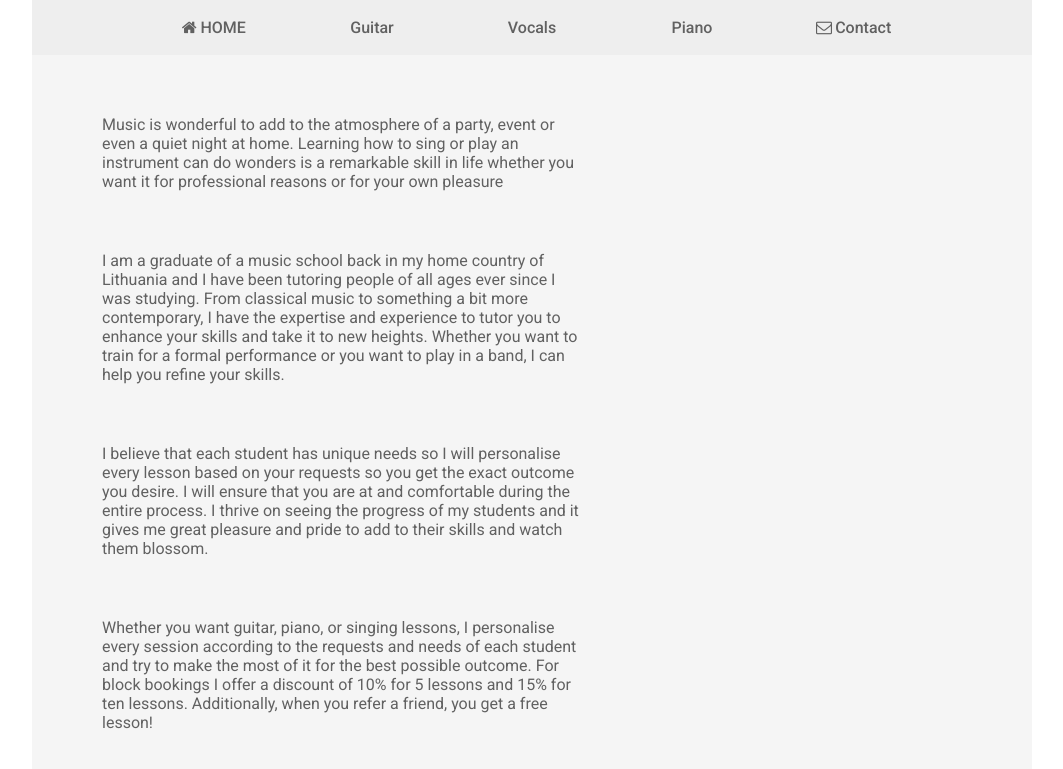
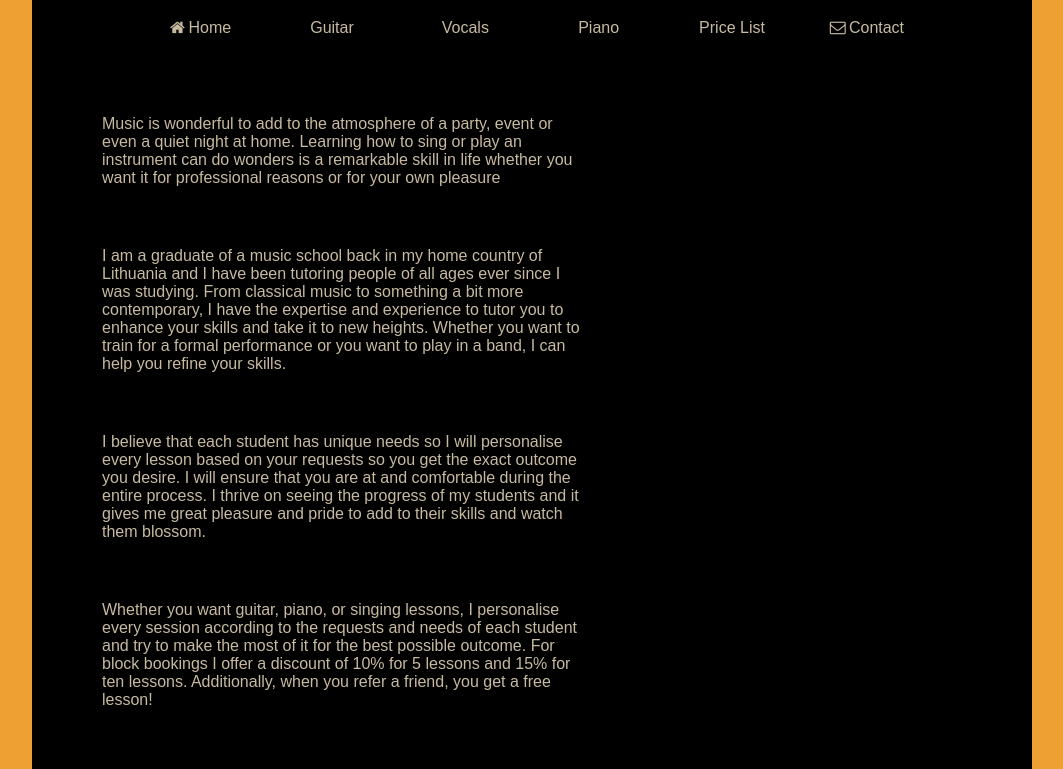
Before and after one commit to Kratak/LEARNING-layout, a React (Create React App) app: page / in a window 1280 px wide. Shown: the top 769 px of the page, without its empty margins (108-1171 px from the left). Built offline with nearby package versions, Linux system fonts and the light colour scheme.

Commit message:
Fits customer consult
Style changes
Adding of price list
	for future login page for managing, comment section

for next days wrap MUSIC sections to one button
make a gradient color for background and logos
picture sections

```diff
--- a/public/index.html
+++ b/public/index.html
@@ -7,7 +7,7 @@
     <link rel="stylesheet" href="./css/fontello.css">
     <link rel="manifest" href="%PUBLIC_URL%/manifest.json">
     <!-- <link rel="shortcut icon" href="%PUBLIC_URL%/favicon.ico"> -->
-    <link href="https://fonts.googleapis.com/css?family=Roboto:400,500,700,900" rel="stylesheet">
+    <link href="https://fonts.googleapis.com/css?family=Source+Sans+Pro:300,400,600,700,900" rel="stylesheet">
 
     <title>Gintare Kairyte</title>
   </head>
--- a/src/layout/componets/main.js
+++ b/src/layout/componets/main.js
@@ -1,6 +1,6 @@
 import React, { Component } from 'react';
 import '../page.css';
-import {mainCont,guitar, piano, vocals, contact} from '../db';
+import {mainCont,guitar, piano, vocals, contact, pricelists} from '../db';
 
 const Ome={
     def:{},
@@ -35,6 +35,12 @@ const Ome={
     {/* <article className="con">{contact[4]}</article>
     <article className="con">{contact[5]}</article> */}
     </div>,
+    pricelist:
+    <div>
+    <article>{pricelists[1]}</article>
+    <article>{pricelists[2]}</article>
+    <article>{pricelists[3]}</article>
+    </div>,
 
 }
 const Main =(props) => {
--- a/src/layout/db.js
+++ b/src/layout/db.js
@@ -125,4 +125,29 @@ const contact={
 <span>sss</span>,
 };
 
-export {mainCont,guitar, piano, vocals, contact};
+const pricelists ={
+    1:
+    <span>
+    <h2>Price List:</h2>
+    </span>,
+    2:
+    <span>
+    <h5>Piano / Vocals</h5>
+    <br/>
+    <p>30min - £20</p>
+    <p>1hr- £35</p>
+    <p>5hrs- £165 (instead of £175)</p>
+    <p>10hrs - £300 (instead of £350</p>
+    </span>,
+    3:
+    <span>
+    <h5>Guitar</h5>
+    <br/>
+    <p>30min - £17</p>
+    <p>1hr- £25</p>
+    <p>10hrs - £225 (instead of 250)</p>
+    </span>,
+    };
+
+
+export {mainCont,guitar, piano, vocals, contact, pricelists};
--- a/src/layout/page.css
+++ b/src/layout/page.css
@@ -2,8 +2,9 @@
 :root{
     --red-2: hsl(355, 65%, 65%);
     --red: hsl( 5, 48%, 51%);
-    --orange:   hsl( 29, 54%, 61%);
+    --orange:   rgb(199, 186, 161);
     --orange-2: hsl( 39, 67%, 69%);
+    --orange-3:rgb(238, 160, 50);
     --cyan:   hsl(187, 47%, 55%);
     --blue:   hsl(207, 82%, 66%);
     --blue-2:   hsl(207, 71%, 49%);
@@ -21,12 +22,12 @@
     --dark-900: #212121;
     }
 *{
-    font-family: 'Roboto', sans-serif;
-    color: var(--dark-700);
+    font-family: 'RobSource Sans Pro', sans-serif;
+    color: var(--orange);
     box-sizing: border-box;
 }
 html{
-    background-color: white;
+    background-color:var(--orange-3);
 }
 .icon-vcard:before { content: '\e800'; }
 .icon-mail:before { content: '\e803'; }
@@ -35,7 +36,7 @@ html{
 .icon-mail-alt:before { content: '\f0e0'; }
 .icon-google:before { content: '\f1a0'; }
 .Container {
-    background-color: var(--dark-100);
+    background-color: black;
     margin: 0 auto;
     min-height: 700px;
     padding-bottom: 30px;
@@ -43,12 +44,13 @@ html{
 }
 
 .nava{
-    background-color: var(--dark-200);
+    background-color: black;
     display: flex;
     padding: 10px;
     padding-left: 100px;
     padding-right: 100px;
     width: 100%;
+
 }
 .nava button {
     background-color: transparent;
@@ -64,7 +66,7 @@ html{
 }
 .nava button:hover{
     cursor: pointer;
-    background-color: var(--dark-100);
+    background-color: var(--dark-900);
 }
 .mainart div {
     margin-top: 40px;
--- a/src/layout/page.js
+++ b/src/layout/page.js
@@ -1,12 +1,9 @@
 import React, { Component } from 'react';
 
 import './page.css';
-// import '../../public/css/animation.css';
-// import Contact from './componets/contact';
+
 import Fotter from './componets/fotter';
-import {Main, Ome} from './componets/main'
-
-// import {mainCont,guitar, piano, vocals} from './db';
+import {Main, Ome} from './componets/main';
 
 class Page extends Component {
     constructor(){
@@ -18,6 +15,7 @@ class Page extends Component {
         voc: Ome.vocalss,
         pian: Ome.pianos,
         con: Ome.contact,
+        plist: Ome.pricelist,
     };
 }
 
@@ -25,10 +23,11 @@ class Page extends Component {
     return (
       <div className="Container">
         <div className="nava">
-         <button onClick={this.gohome.bind(this)}><i class="icon-home"></i>HOME</button>
+         <button onClick={this.gohome.bind(this)}><i class="icon-home"></i>Home</button>
          <button onClick={this.gogug.bind(this)}>Guitar</button>
          <button onClick={this.govoc.bind(this)}>Vocals</button>
          <button onClick={this.govpian.bind(this)}>Piano</button>
+         <button onClick={this.goplist.bind(this)}>Price List</button>
          <button onClick={this.gocon.bind(this)}><i class="icon-mail"></i>Contact</button>
         </div>
         <Main val = {this.state.def} />
@@ -41,26 +40,37 @@ class Page extends Component {
      this.setState(
          {def: this.state.home}
      )
+     document.title = 'Gintare Kairyte';
   }
   gogug(){
     this.setState(
         {def: this.state.gug}
     )
+    document.title = 'Guitar lesson - Gintare Kairyte';
  }
  govoc(){
     this.setState(
         {def: this.state.voc}
     )
+    document.title = 'Vocal lesson - Gintare Kairyte';
  }
  govpian(){
     this.setState(
         {def: this.state.pian}
     )
+    document.title = 'Piano lesson - Gintare Kairyte';
  }
  gocon(){
     this.setState(
         {def: this.state.cont}
     )
+    document.title = 'Contact - Gintare Kairyte';
+ }
+ goplist(){
+    this.setState(
+        {def: this.state.plist}
+    )
+    document.title = 'Price List - Gintare Kairyte';
  }
 }
 
```
